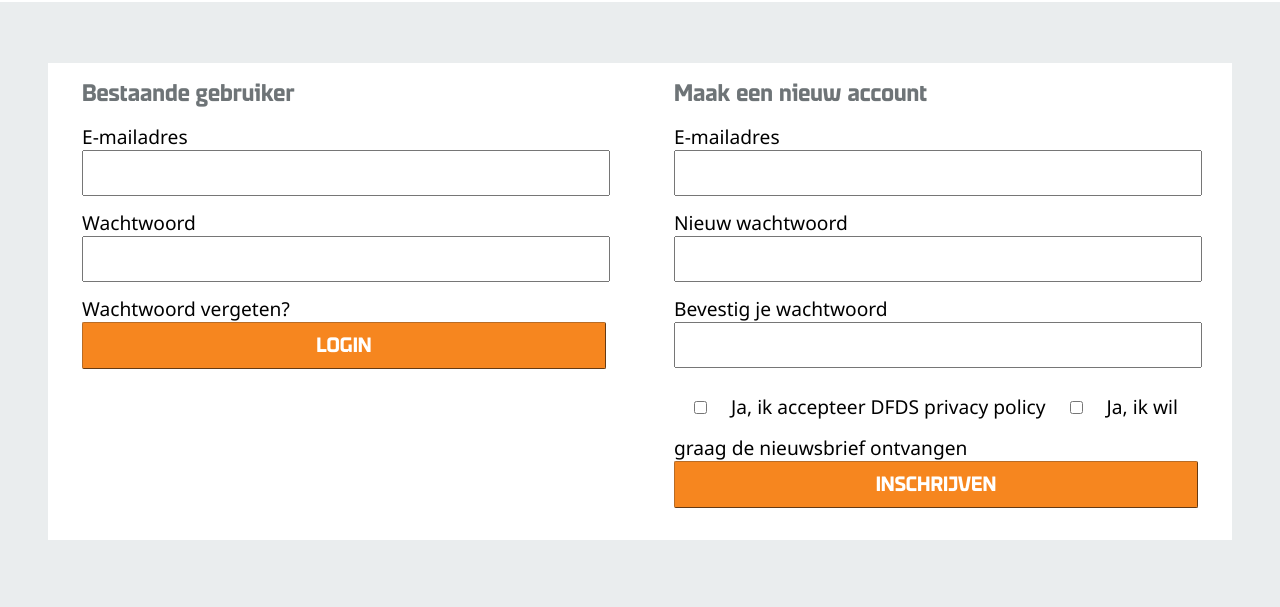
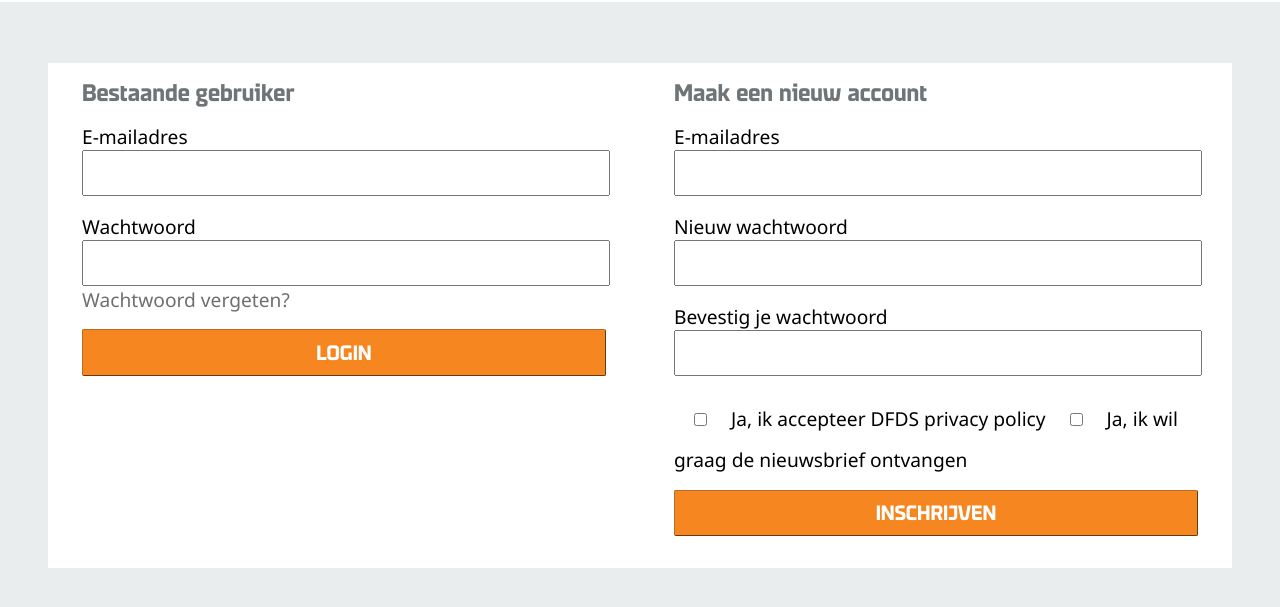
Before and after one commit to woutarb/BlokWebAanvulling, a plain HTML site: page loginsignup.html in a window 1280 px wide. Shown: the part 97-704 px from the top of the page. Drawn offline with Linux system fonts and the light colour scheme.

Commit message:
Add files via upload

```diff
--- a/loginsignup.html
+++ b/loginsignup.html
@@ -30,7 +30,7 @@
                 <input type="email" name="gebruikersmail" id="email" required>
                 <label for="password">Wachtwoord</label>
                 <input type="password" name="wachtwoord" id="password" required>
-                <label for="password"><a href="loginsignup.html">Wachtwoord vergeten?</a> </label>
+                <a href="loginsignup.html">Wachtwoord vergeten?</a>
                 <button type="submit" value="login">LOGIN</button>
             </fieldset>
             <fieldset>
--- a/styles/inlogstyle.css
+++ b/styles/inlogstyle.css
@@ -92,7 +92,11 @@ input[type="password"],
 input[type="email"] {
     width: 100%;
     padding: 1em 0 1em 0;
-    margin-bottom: 1em;
+    margin-bottom: 1.3em;
+}
+
+form:nth-child(1) input[type="password"] {
+    margin-bottom: 0;
 }
 
 input[type="checkbox"] {
@@ -111,6 +115,7 @@ button {
     text-align: center;
     border-radius: 2px;
     border-width: 0.5px;
+    margin-top: 0.8em;
 }
 
 button:hover {
@@ -125,6 +130,12 @@ button:nth-child(2) {
 
 fieldset:nth-child(2) {
     border-top: 1px solid #f2f2f2;
+}
+
+form:nth-child(1) a {
+    font-family: segoe ui;
+    font-size: 1.2em;
+    color: #6d6f71;
 }
 
 form:nth-child(2) {
```
